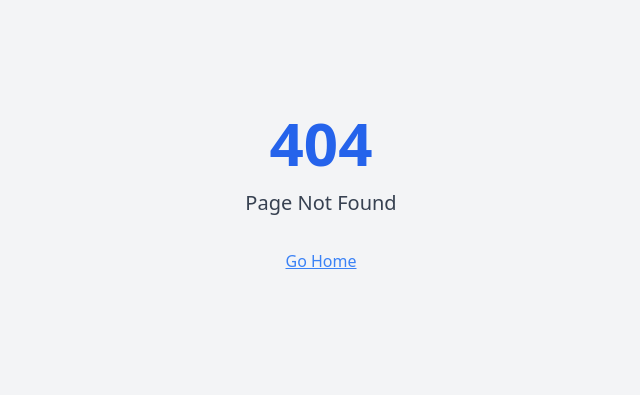
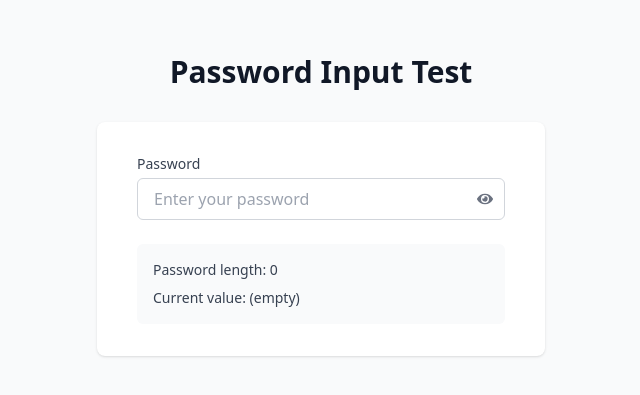
Before and after one commit to CodieMisiani/budgetbuddy-fintech, a Next.js app in the folder client/: page /test-password in a window 1280 px wide. Before the commit this address had no page. Shown: the part 207-602 px from the top of the page, without its empty margins (319-959 px from the left). Built offline with nearby package versions, Linux system fonts and the light colour scheme.

Commit message:
feat: add password visibility toggle to login and signup forms

```diff
--- a/client/components/PasswordInput.js
+++ b/client/components/PasswordInput.js
@@ -0,0 +1,40 @@
+
+'use client';
+import { useState } from 'react';
+import { FaEye, FaEyeSlash } from 'react-icons/fa';
+
+const PasswordInput = ({ label, value, onChange, placeholder, className = '', error }) => {
+  const [showPassword, setShowPassword] = useState(false);
+
+  return (
+    <div className={`mb-4 ${className}`}>
+      {label && (
+        <label className="block text-sm font-medium text-gray-700 mb-1">
+          {label}
+        </label>
+      )}
+      <div className="relative">
+        <input
+          type={showPassword ? 'text' : 'password'}
+          value={value}
+          onChange={onChange}
+          placeholder={placeholder}
+          className={`w-full px-4 py-2 pr-10 border rounded-md focus:ring-2 focus:ring-blue-500 focus:border-blue-500 ${
+            error ? 'border-red-500' : 'border-gray-300'
+          }`}
+        />
+        <button
+          type="button"
+          onClick={() => setShowPassword(!showPassword)}
+          className="absolute inset-y-0 right-0 pr-3 flex items-center text-gray-500 hover:text-gray-700"
+          aria-label={showPassword ? 'Hide password' : 'Show password'}
+        >
+          {showPassword ? <FaEyeSlash /> : <FaEye />}
+        </button>
+      </div>
+      {error && <p className="mt-1 text-sm text-red-600">{error}</p>}
+    </div>
+  );
+};
+
+export default PasswordInput;
--- /dev/null
+++ b/client/pages/test-password.js
@@ -0,0 +1,40 @@
+
+'use client';
+import { useState } from 'react';
+import PasswordInput from '../components/PasswordInput';
+
+export default function TestPassword() {
+  const [password, setPassword] = useState('');
+
+  return (
+    <div className="min-h-screen bg-gray-50 flex flex-col justify-center py-12 sm:px-6 lg:px-8">
+      <div className="sm:mx-auto sm:w-full sm:max-w-md">
+        <h2 className="mt-6 text-center text-3xl font-extrabold text-gray-900">
+          Password Input Test
+        </h2>
+      </div>
+
+      <div className="mt-8 sm:mx-auto sm:w-full sm:max-w-md">
+        <div className="bg-white py-8 px-4 shadow sm:rounded-lg sm:px-10">
+          <div className="space-y-6">
+            <PasswordInput
+              label="Password"
+              value={password}
+              onChange={(e) => setPassword(e.target.value)}
+              placeholder="Enter your password"
+            />
+
+            <div className="mt-4 p-4 bg-gray-50 rounded-md">
+              <p className="text-sm text-gray-700">
+                <span className="font-medium">Password length:</span> {password.length}
+              </p>
+              <p className="mt-2 text-sm text-gray-700">
+                <span className="font-medium">Current value:</span> {password || '(empty)'}
+              </p>
+            </div>
+          </div>
+        </div>
+      </div>
+    </div>
+  );
+}
```
Also changed, not shown: 1 other file (tests, documents, lock files or other folders).
